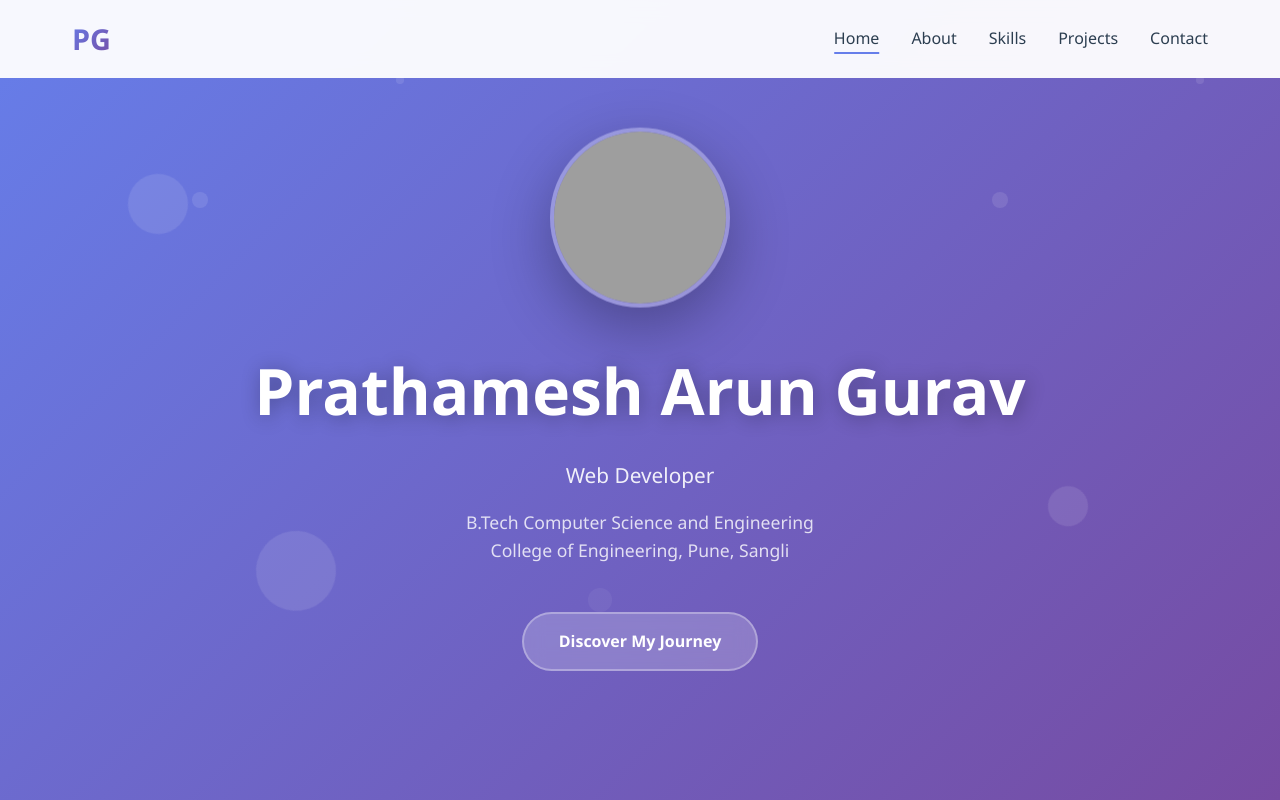
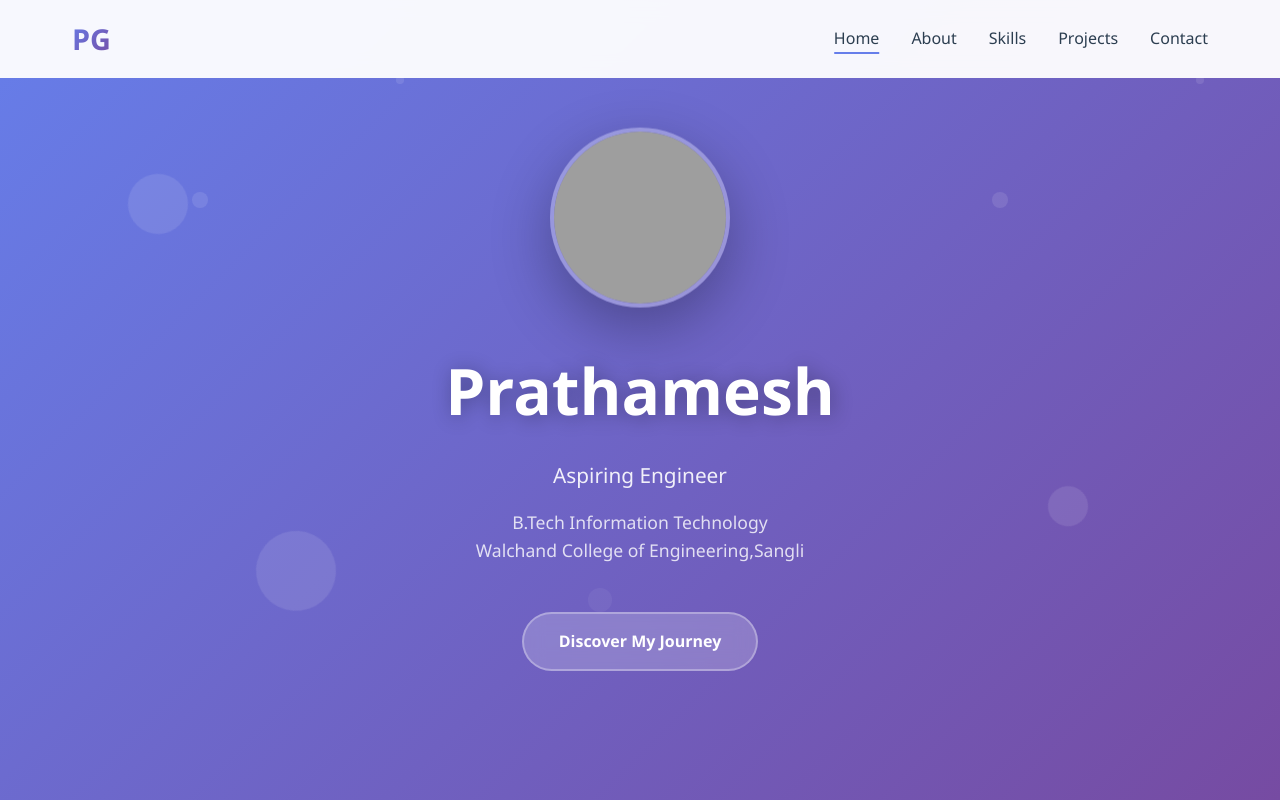
Before and after one commit to Pratham2779/cicd_demo, a website: page index.html in a window 1280 px wide. Shown: the top 800 px of the page. Drawn offline with Linux system fonts and the light colour scheme; grey boxes are pictures that could not be loaded.

Commit message:
testing changes

```diff
--- a/index.html
+++ b/index.html
@@ -644,9 +644,9 @@
 
         <div class="hero-content">
             <img src="https://i.postimg.cc/rwQmPgZJ/photo-2.jpg" alt="Prathamesh Gurav" class="profile-img">
-            <h1>Prathamesh Arun Gurav</h1>
-            <p class="subtitle">Web Developer</p>
-            <p class="degree">B.Tech Computer Science and Engineering<br>College of Engineering, Pune, Sangli</p>
+            <h1>Prathamesh</h1>
+            <p class="subtitle">Aspiring Engineer</p>
+            <p class="degree">B.Tech Information Technology<br>Walchand College of Engineering,Sangli</p>
             <a href="#about" class="cta-button">Discover My Journey</a>
         </div>
     </section>
```
